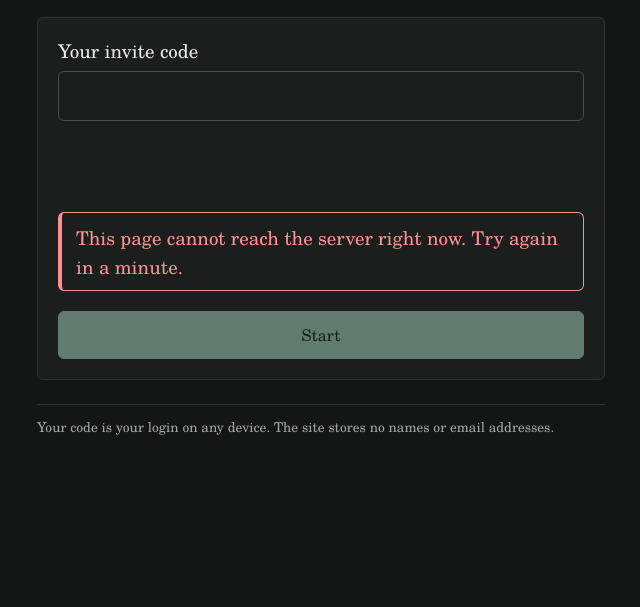
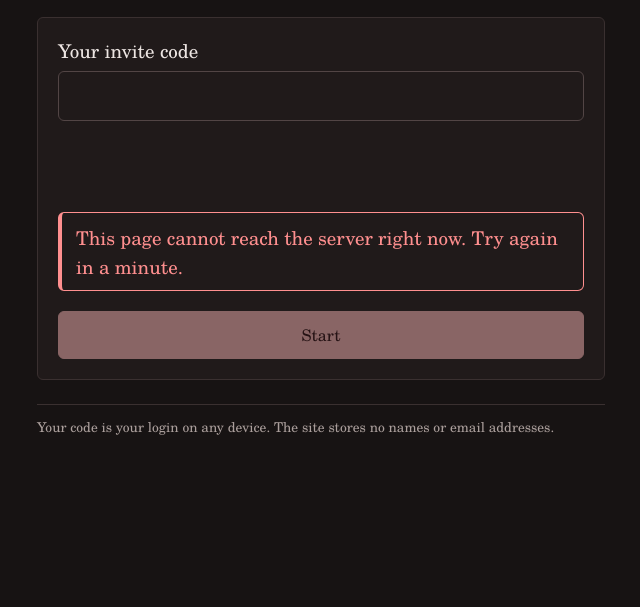
Before and after one commit to spiffyspaceman/wtpquestionrank, a website built with Vite: page src/web/index.html in a window 1280 px wide. Shown: the part 193-800 px from the top of the page, without its empty margins (319-959 px from the left). Built offline with nearby package versions, Linux system fonts and the dark colour scheme; no server answers.

Commit message:
Burgundy colour scheme
Owner's choice: oxblood accent and rule on warm stone paper, dusty rose accent in
dark mode (option C, WCAG AA in both modes).

Co-Authored-By: Claude Opus 5.5 <noreply@anthropic.com>
Claude-Session: https://claude.ai/code/session_01V4aTqWYdz8sfFWJDo6PH7W

```diff
--- a/src/web/styles.css
+++ b/src/web/styles.css
@@ -18,16 +18,16 @@
 
 :root {
   --font: "WTPQR Schola", "Century Schoolbook", "New Century Schoolbook", Georgia, serif;
-  --paper: #f6f4ee;
-  --surface: #fffdf8;
-  --ink: #1d201e;
-  --muted: #565d58;
-  --line: #d8d6cc;
-  --line-strong: #b3b0a3;
-  --accent: #23463d;
-  --accent-ink: #f6f4ee;
-  --accent-soft: #e4ebe7;
-  --rule: #23463d;
+  --paper: #f7f4ef;
+  --surface: #fffdf9;
+  --ink: #1e1b1b;
+  --muted: #5f5857;
+  --line: #dbd4cc;
+  --line-strong: #b8ada1;
+  --accent: #6e1f26;
+  --accent-ink: #fbf7f2;
+  --accent-soft: #f1e6e4;
+  --rule: #6e1f26;
   --warn-bg: #fbf1d9;
   --warn-line: #a8741a;
   --ok: #1f6b3a;
@@ -38,16 +38,16 @@
 }
 @media (prefers-color-scheme: dark) {
   :root {
-    --paper: #121614;
-    --surface: #1a1f1d;
-    --ink: #e6e9e4;
-    --muted: #9fa8a2;
-    --line: #2f3733;
-    --line-strong: #46504b;
-    --accent: #9cc7b6;
-    --accent-ink: #10201a;
-    --accent-soft: #1f2b26;
-    --rule: #9cc7b6;
+    --paper: #171313;
+    --surface: #201a1a;
+    --ink: #ede6e3;
+    --muted: #ab9f9c;
+    --line: #3a3030;
+    --line-strong: #524545;
+    --accent: #e0a3a3;
+    --accent-ink: #2a0d10;
+    --accent-soft: #2e2222;
+    --rule: #e0a3a3;
     --warn-bg: #352c16;
     --warn-line: #d9aa4c;
     --ok: #74c792;
```
Also changed, not shown: src/web/public/favicon.svg.
